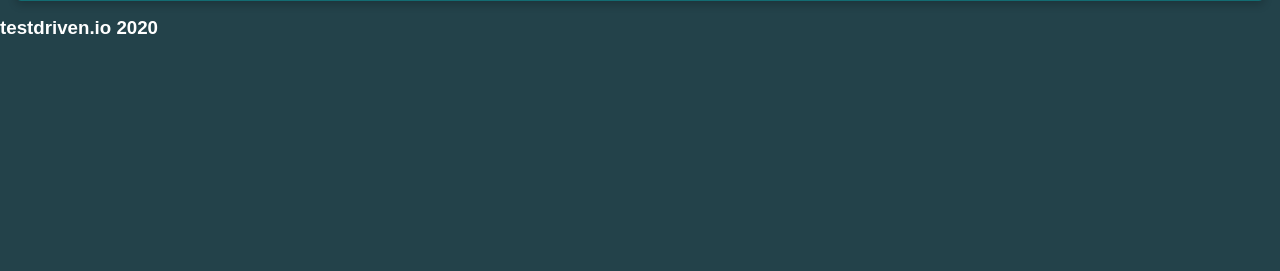
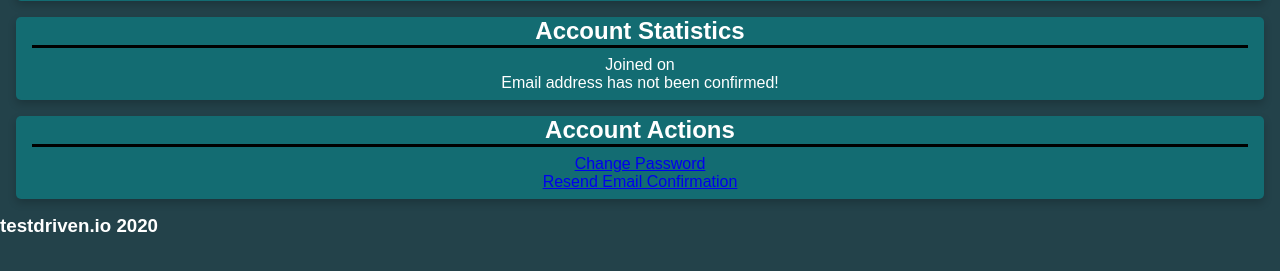
Before and after one commit to mrcartoonster/testdrivenflask, a Flask app: template project/users/templates/users/profile.html in a window 1280 px wide. Shown: the part 189-460 px from the top of the page. Run offline with Flask 2, Linux system fonts and the light colour scheme; the template is opened without the code that fills it, so the values that code supplies are empty; parts of the project's set-up code (start-up, migrations or seed data) failed here and were passed over.

Commit message:
📦 NEW: TES-3 #time 30m #comment Adding Change Password functionality

```diff
--- a/project/users/templates/users/profile.html
+++ b/project/users/templates/users/profile.html
@@ -16,4 +16,30 @@
     <p>Email: {{ current_user.email }}</p>
   </div>
 </div>
+
+<div class="card">
+  <div class="card-heading">
+    <h2>Account Statistics</h2>
+  </div>
+  <div class="card-body">
+    <p>Joined on {{ current_user.registered_on.strftime("%A, %B %d, %Y") }}</p>
+    {% if current_user.email_confirmed %}
+      <p>Email address confirmed on {{ current_user.email_confirmed_on.strftime("%A, %B %d, %Y") }}</p>
+    {% else %}
+      <p>Email address has not been confirmed!</p>
+    {% endif %}
+  </div>
+</div>
+
+<div class="card">
+  <div class="card-heading">
+    <h2>Account Actions</h2>
+  </div>
+  <div class="card-body">
+    <p><a href="{{ url_for('users.change_password') }}">Change Password</a></p>
+    {% if not current_user.email_confirmed %}
+      <p><a href="{{ url_for('users.resend_email_confirmation') }}">Resend Email Confirmation</a></p>
+    {% endif %}
+  </div>
+</div>
 {% endblock %}
```
Also changed, not shown: project/users/routes.py (+10 -0 lines), tests/functional/test_users.py (+58 -1 lines). Lines whose indentation alone changed are shown as unchanged.
